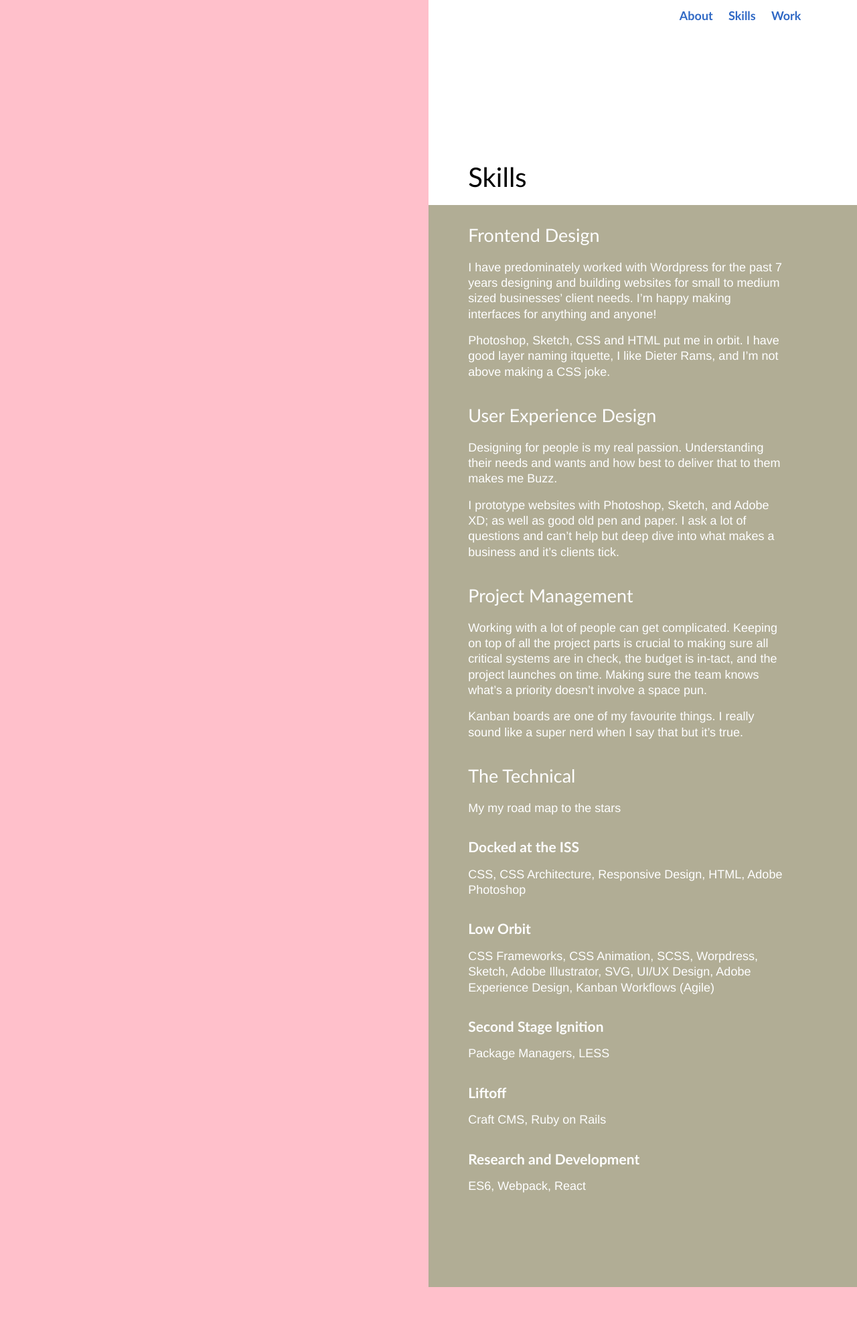
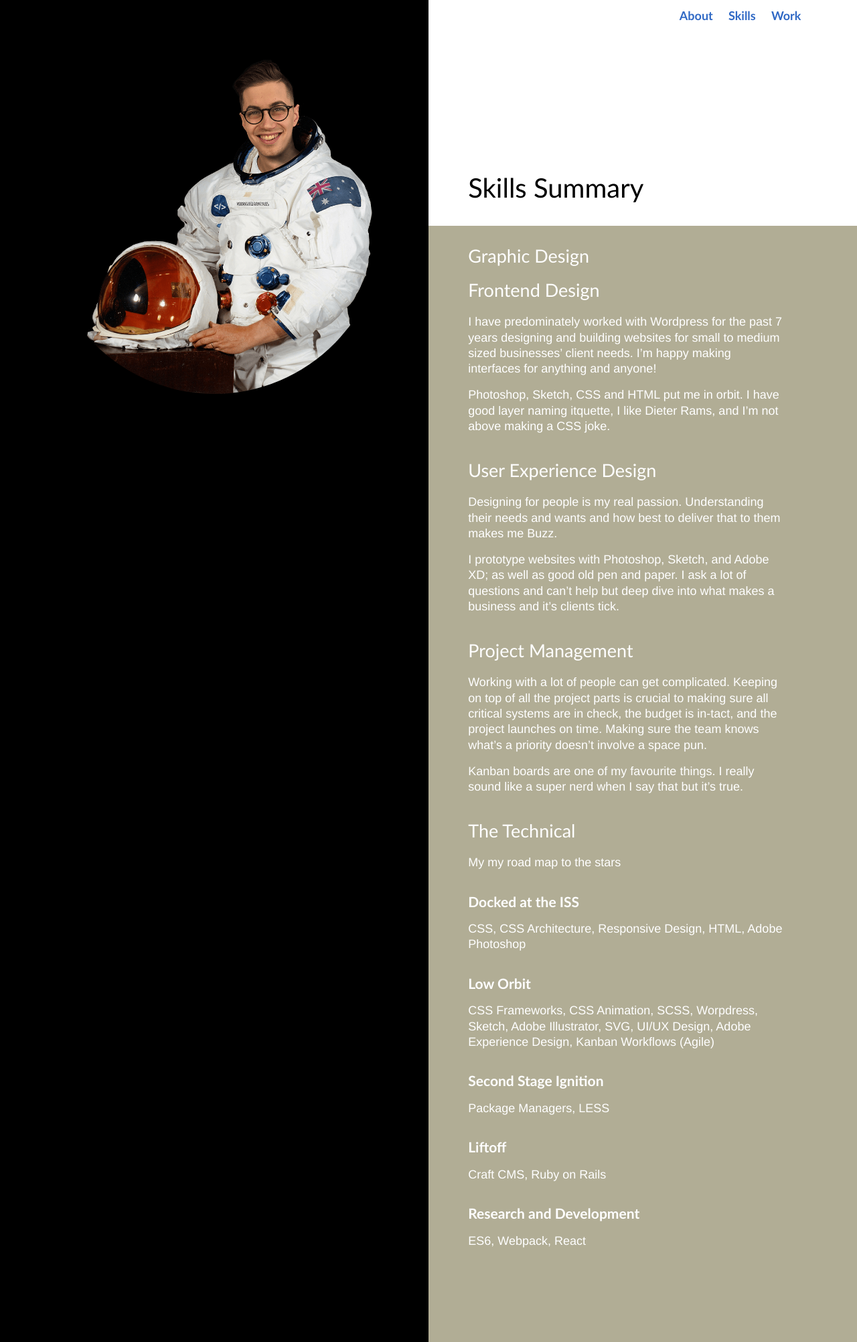
Before and after one commit to JakeGonzales/jakegonzales.com, a Rails app: page /skills in a window 1280 px wide. Shown: the whole page at 67% size. Before the commit the page ends 1921 px from the top, so only its background shows below. Run offline with Rails 7, Linux system fonts and the light colour scheme; some libraries are stand-ins or nearby versions; some web fonts are replaced.

Commit message:
Add mugshot to skills page
Add new h1 treatment
Add a white background to the main menu to go over the top of the mughsot
Add style for img so that it has max width 100%

```diff
--- /dev/null
+++ b/app/assets/stylesheets/base/_site-wides.scss
@@ -0,0 +1,3 @@
+img {
+  max-width: 100%;
+}
--- a/app/assets/stylesheets/components/_navigation-main.scss
+++ b/app/assets/stylesheets/components/_navigation-main.scss
@@ -5,8 +5,12 @@
 \*------------------------------------*/
 
 .c-navigation-main {
+  background: $color__white;
   font-family: $font__sans-serif-alt;
   font-weight: 700;
+
+  position: relative;
+  z-index: $z-index5;
 }
 
 .c-navigation-main__link {
--- a/app/assets/stylesheets/main.css
+++ b/app/assets/stylesheets/main.css
@@ -25,6 +25,13 @@
 
 \*------------------------------------*/
 /*------------------------------------*\
+  # SETUP
+\*------------------------------------*/
+@import url("https://use.typekit.net/mki5wwj.css");
+img {
+  max-width: 100%; }
+
+/*------------------------------------*\
   # SETTINGS and VARIABLES
 \*------------------------------------*/
 /*------------------------------------*\
@@ -43,7 +50,6 @@
 /**
  * 1. Correct the line height in all browsers.
  * 2. Prevent adjustments of font size after orientation changes in iOS. */
-@import url("https://use.typekit.net/mki5wwj.css");
 html {
   line-height: 1.15;
   /* 1 */
@@ -1970,6 +1976,11 @@ a {
   .c-article h1, .c-article .h1 {
     margin-top: 0;
     margin-bottom: 0.4em; }
+  .c-article .h1-blocked-white {
+    background: #ffffff;
+    padding: 0.4em 0.8em 0.4em 0.4em;
+    margin-left: -0.4em;
+    margin-bottom: 0; }
   .c-article p {
     margin-bottom: 0.87em;
     line-height: 1.3;
@@ -2002,8 +2013,11 @@ a {
   This should only appear once on the site
 \*------------------------------------*/
 .c-navigation-main {
+  background: #ffffff;
   font-family: "futura-pt", Futura, "Trebuchet MS", Arial, sans-serif;
-  font-weight: 700; }
+  font-weight: 700;
+  position: relative;
+  z-index: 5000; }
 
 .c-navigation-main__link {
   padding: 0.1em 0.2em;
@@ -2137,6 +2151,26 @@ a {
 /*------------------------------------*\
   # UMBILICAL POSITIONING
 \*------------------------------------*/
+/*------------------------------------*\
+  # MUGHOST OF MA FACE MATE
+\*------------------------------------*/
+.c-mugshot {
+  background: #000000;
+  position: relative; }
+
+.c-mugshot__coaster {
+  background: #000000;
+  box-sizing: border-box;
+  padding-top: 60px;
+  position: absolute;
+  width: 100%;
+  padding: 10%; }
+
+.c-mugshot__mug {
+  display: block;
+  border-bottom-right-radius: 100%;
+  border-bottom-left-radius: 100%; }
+
 /*------------------------------------*\
   # UTILITIES
 \*------------------------------------*/
--- a/app/views/pages/skills.html.erb
+++ b/app/views/pages/skills.html.erb
@@ -2,8 +2,10 @@
 
 <div class="o-l__g-2-col">
 
-  <div class="[  ] u-l__f-center" style="background: pink">
-
+  <div class="[ c-mugshot ] u-l__f-center">
+    <div class="[ c-mugshot__coaster ]">
+      <%= image_tag("jakegonzales--astronaut.png", class: "c-mugshot__mug") %>
+    </div>
   </div>
 
   <div class="o-l__f-2-row">
@@ -14,13 +16,15 @@
 
       <header class="u-spacers">
         <div class="u-space-stack-md u-max-width-copy">
-          <h1>Skills</h1>
+          <h1 class="h1-blocked-white">Skills Summary</h1>
         </div>
       </header>
 
       <div class="u-spacers u-negative--grey u-width-100" style="flex: 1;">
 
         <div class="u-space-stack-md u-spacers u-max-width-copy">
+
+          <h2>Graphic Design</h2>
 
           <h2>Frontend Design</h2>
           <p>I have predominately worked with Wordpress for the past 7 years designing and building websites for small to medium sized businesses’ client needs. I’m happy making interfaces for anything and anyone!</p>
```
Also changed, not shown: app/assets/stylesheets/components/_articles.scss (+8 -0 lines), app/assets/stylesheets/components/_mugshot.scss (added, +24 -0 lines), app/assets/stylesheets/main.scss (+7 -0 lines), app/assets/images/jakegonzales--astronaut.png, 2 other files.
